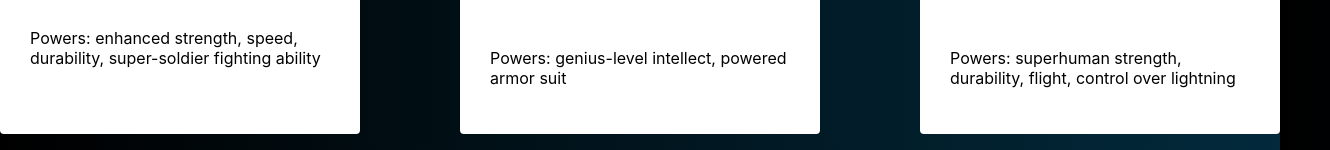
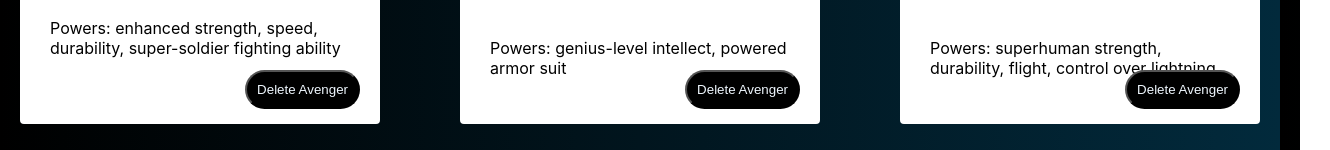
Before and after one commit to JamesHawk585/adding-to-databases-with-post-in-react, a React (Create React App) app: page / in a window 1280 px wide. Shown: the part 650-800 px from the top of the page, 1330 px wide, since content can reach past the window. Built offline with nearby package versions, Linux system fonts and the light colour scheme; data requests are answered from the project's data file.

Commit message:
Adds delete button and css to each card.

```diff
--- a/src/App.jsx
+++ b/src/App.jsx
@@ -40,12 +40,9 @@
       first_appearence: e.target[2].value,
       powers: e.target[3].value,
       image: e.target[4].value
-      // image: e.target[3].value,
-      // powers: e.target[4].value,
     };
 
     console.log("newAvenger Obj:", newAvenger)
-    // setAvengers((prevAvengers) => [...prevAvengers, newAvenger]);
 
     addAvenger(newAvenger);
 
--- a/src/Card.jsx
+++ b/src/Card.jsx
@@ -9,6 +9,7 @@
       <p className="real-name">Secret Identity: {real_name}</p>
       <p className="first-appearence">First Appearence: {first_appearence}</p>
       <p className="powers">Powers: {powers}</p>
+      <button className="deleteButton">Delete Avenger</button>
     </section>
   )
 }
--- a/src/index.css
+++ b/src/index.css
@@ -43,7 +43,8 @@
   border-radius: 4px;
   padding: 20px;
   transition: all 0.3s ease-in;
-  margin: 50px;
+  margin: 40px;
+  position: relative;
 }
 .card > * {
   padding: 10px;
@@ -80,3 +81,14 @@
   background-color: black;
   color: aliceblue;
 }
+
+.deleteButton {
+  display: flex;
+  background-color: black;
+  color: aliceblue;
+  border-radius: 40px;
+  align-self: flex-end;
+  position: absolute;
+  bottom: 15px;
+  ;
+}
```
